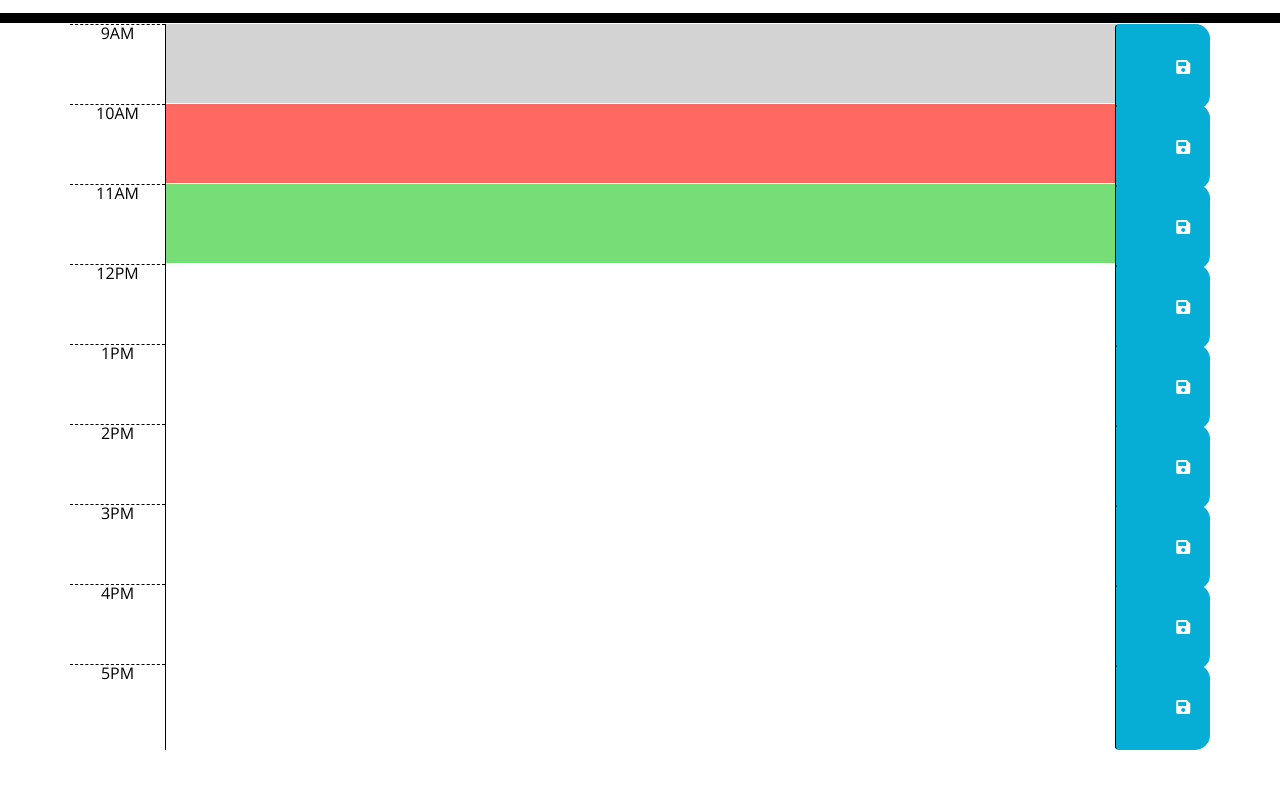
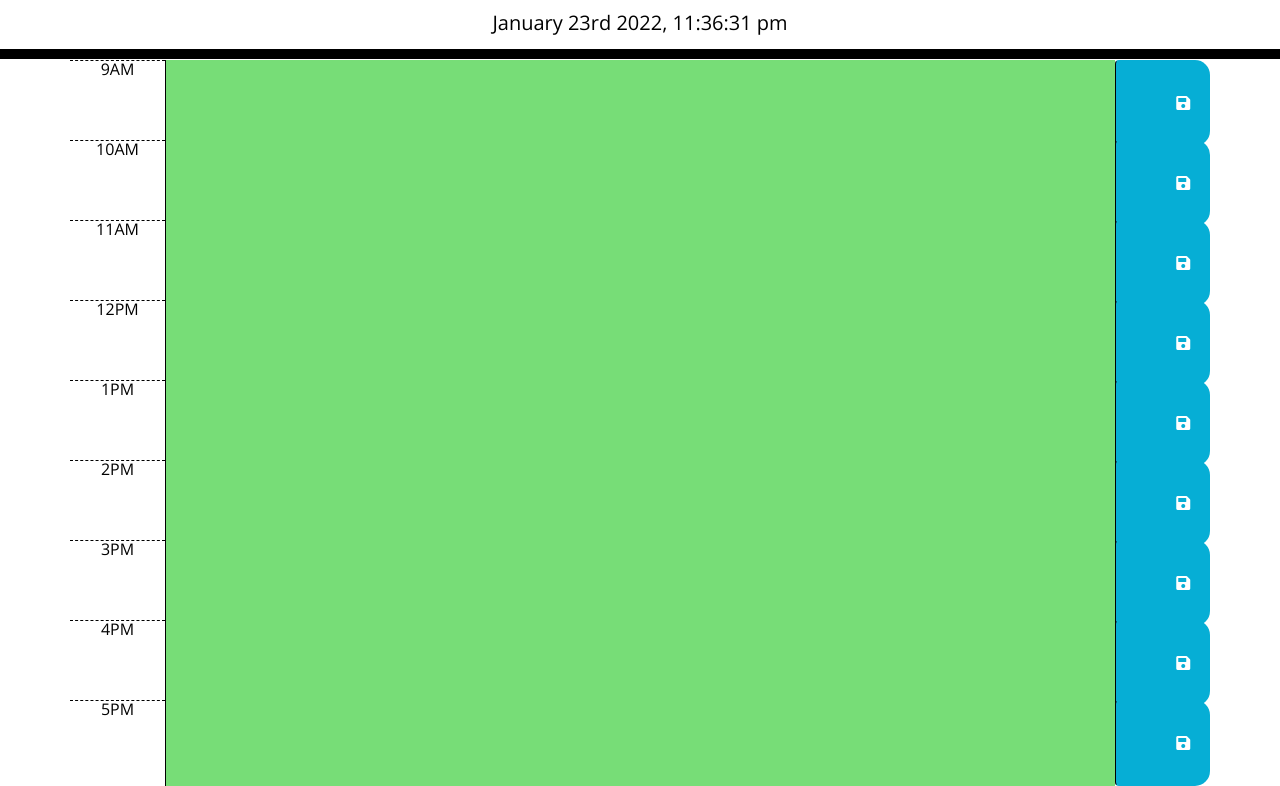
Before and after one commit to giobarranco1/work-day-scheduler, a plain HTML site: page index.html in a window 1280 px wide. Shown: the part 108-894 px from the top of the page. Before the commit the page ends 858 px from the top, so only its background shows below. Drawn offline with nearby package versions, Linux system fonts and the light colour scheme.

Commit message:
function to loop thorugh time-block class

```diff
--- a/index.html
+++ b/index.html
@@ -33,7 +33,7 @@
         in the finished product.) -->
 
       <!-- example of a past time block -->
-      <div id="hour-9" class="row time-block past">
+      <div id="hour-9" class="row time-block">
         <div class="col-md-1 hour">9AM</div>
         <textarea class="col-md-10 description"> </textarea>
         <button class="btn saveBtn col-md-1">
@@ -42,7 +42,7 @@
       </div>
 
       <!-- example of a present time block -->
-      <div id="hour-10" class="row time-block present">
+      <div id="hour-10" class="row time-block">
         <div class="col-md-1 hour">10AM</div>
         <textarea class="col-md-10 description"> </textarea>
         <button class="btn saveBtn col-md-1">
@@ -51,7 +51,7 @@
       </div>
 
       <!-- example of a future time block -->
-      <div id="hour-11" class="row time-block future">
+      <div id="hour-11" class="row time-block">
         <div class="col-md-1 hour">11AM</div>
         <textarea class="col-md-10 description"> </textarea>
         <button class="btn saveBtn col-md-1">
@@ -107,5 +107,6 @@
 
     <!-- link your javascript files here. (Must be after jquery is linked!
       You should be able to explain why that is to be "employer ready".) -->
+    <script src="./script.js"></script>
   </body>
 </html>
--- /dev/null
+++ b/script.js
@@ -0,0 +1,52 @@
+//made saveButton var to make a function when clicked it will save the users input and the time from the time block
+var saveButton = $(".saveBtn");
+$(document).ready(function () {
+    $("#currentDay").text(moment().format("MMMM Do YYYY, h:mm:ss a"));
+
+    saveButton.on("click", function () {
+        //the input of the user will be saved in the var text
+        //val() returns the value of the user input
+        var text = $(this).siblings(".description").val();
+
+        var time = $(this).parent().attr("id");
+        //text and time from user input is saved to their computer
+        localStorage.setItem(time, text);
+    })
+ })
+
+var currentTime = moment().hours();
+
+
+$( ".time-block" ).each(function() {
+   var hour =  $( this ).attr("id");
+   hour = parseInt(hour.split("-")[1]);
+   console.log(hour);
+
+   if (currentTime === hour) {
+    $(this).find(".description").addClass( "present" );
+   } else if (currentTime < hour) {
+       $(this).find(".description").addClass("past");
+   } else {
+    $(this).find(".description").addClass("future");
+   }
+
+
+
+  });
+
+  // Instead, you should rely on implicit iteration:
+ // $( "li" ).addClass( "bar" );
+
+
+
+ //local storage: storage in user's computer
+ //saving the time and text the user inputs into their computer
+ //val()- https://api.jquery.com/val/
+
+ //compared times to past, present and future with else/if statements
+ //make a time variable that will be compared with the current time
+ //past, future, present are classes
+ //appending the classes to div element based on the time comparison -APPEND to classes
+ //when user refreshes page, the input is still there using localStorage
+ //get the values from localStorage and put it on the page if they saved the input
+ //run the fucntion
```
